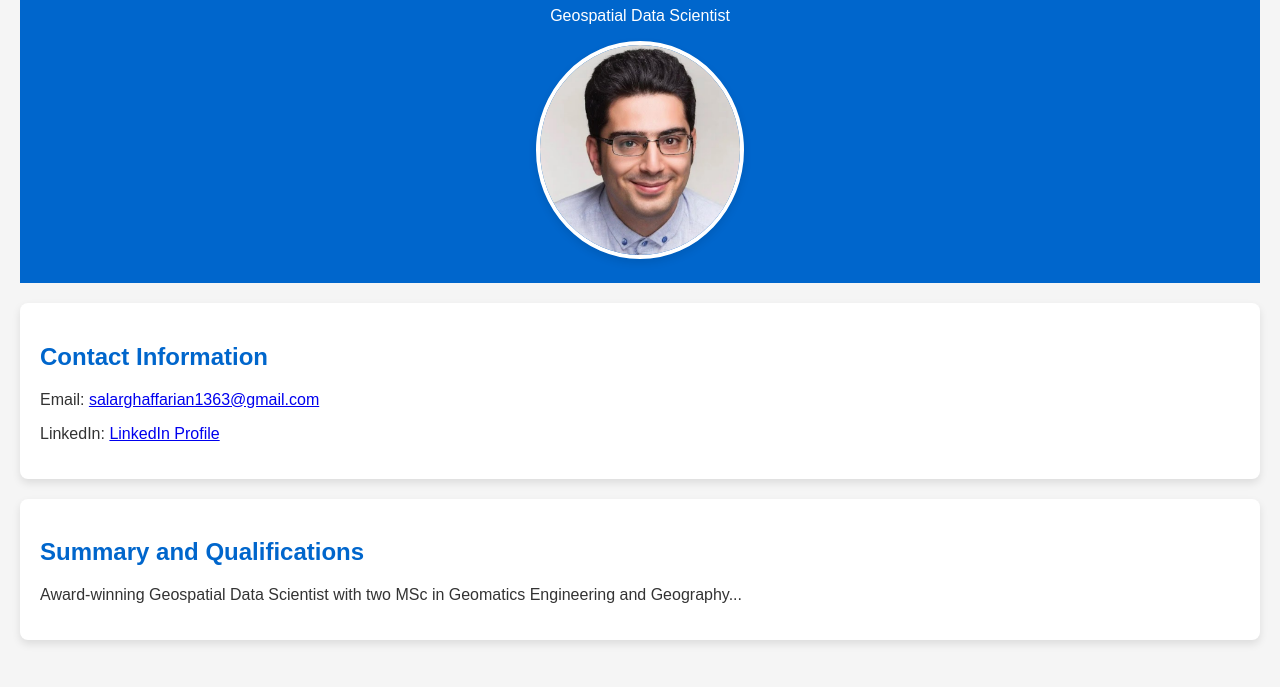
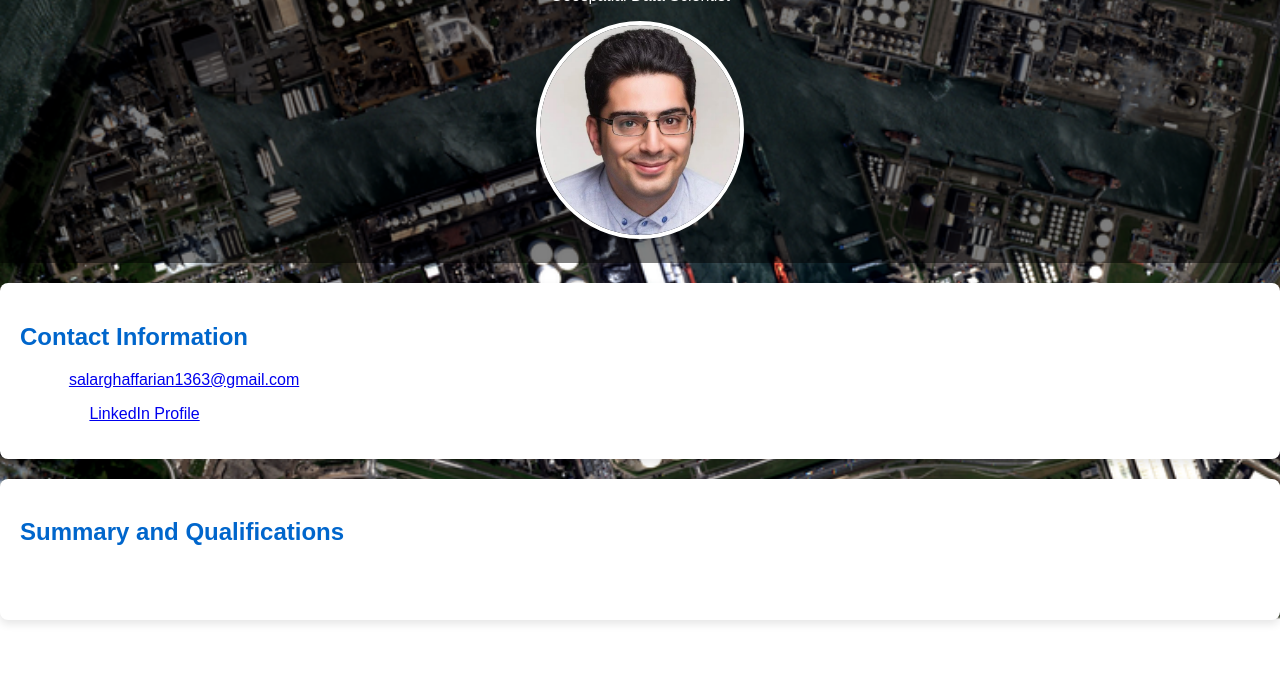
Before and after one commit to salarghaffarian/salarghaffarian.github.io, a plain HTML site: page index.html in a window 1280 px wide. Shown: the part 113-800 px from the top of the page. Drawn offline with Linux system fonts and the light colour scheme; a script that the page names is missing.

Commit message:
Modify the background image into satellite_image.png in the styles.css file

```diff
--- a/styles.css
+++ b/styles.css
@@ -2,16 +2,15 @@
 
 body {
     font-family: 'Arial', sans-serif;
-    margin: 20px;
-    background-color: #f5f5f5;
-    color: #333;
+    margin: 0; /* Remove default margin */
+    background: url('satellite_image.png') center/cover no-repeat; /* Use the satellite image as the background */
+    color: #fff; /* Set text color to white for better visibility */
 }
 
 header {
     text-align: center;
     padding: 20px;
-    background-color: #0066cc;
-    color: #fff;
+    background: rgba(0, 0, 0, 0.5); /* Add a semi-transparent black overlay to enhance text visibility */
 }
 
 img {
```
